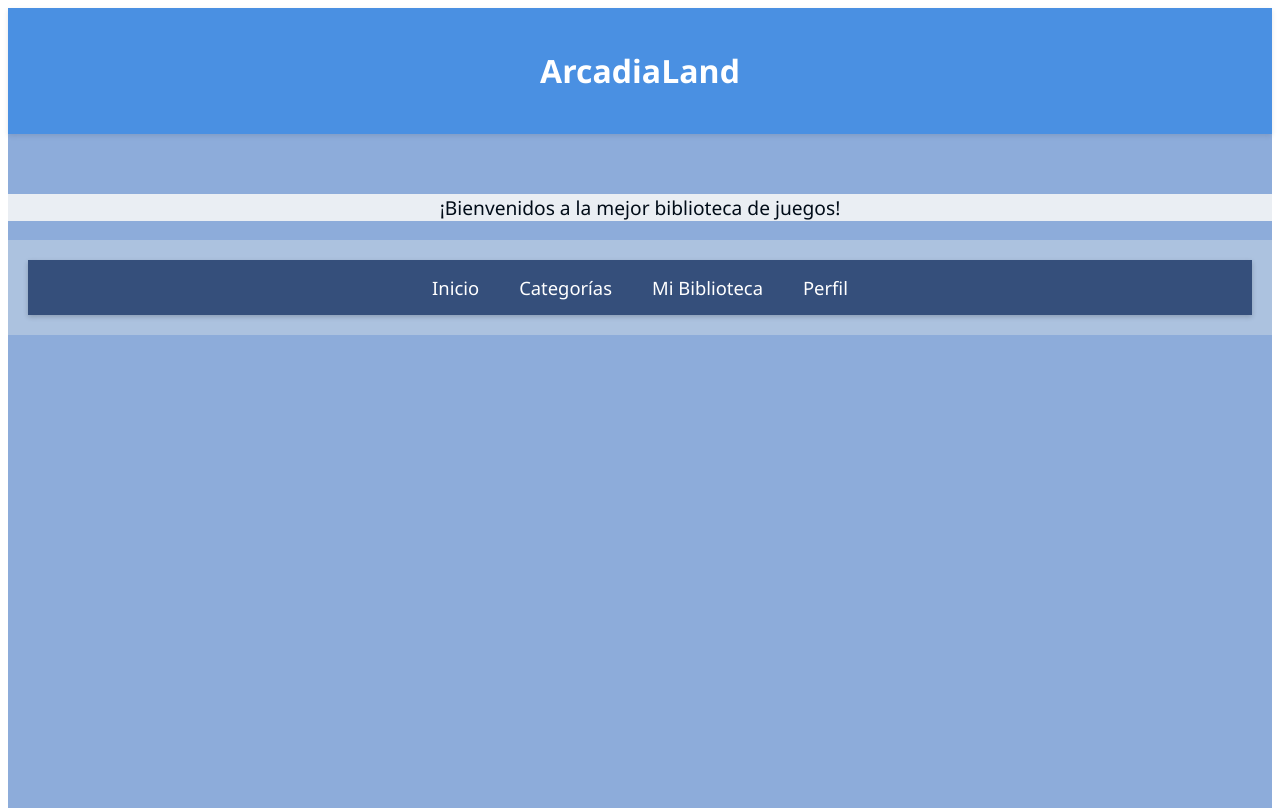
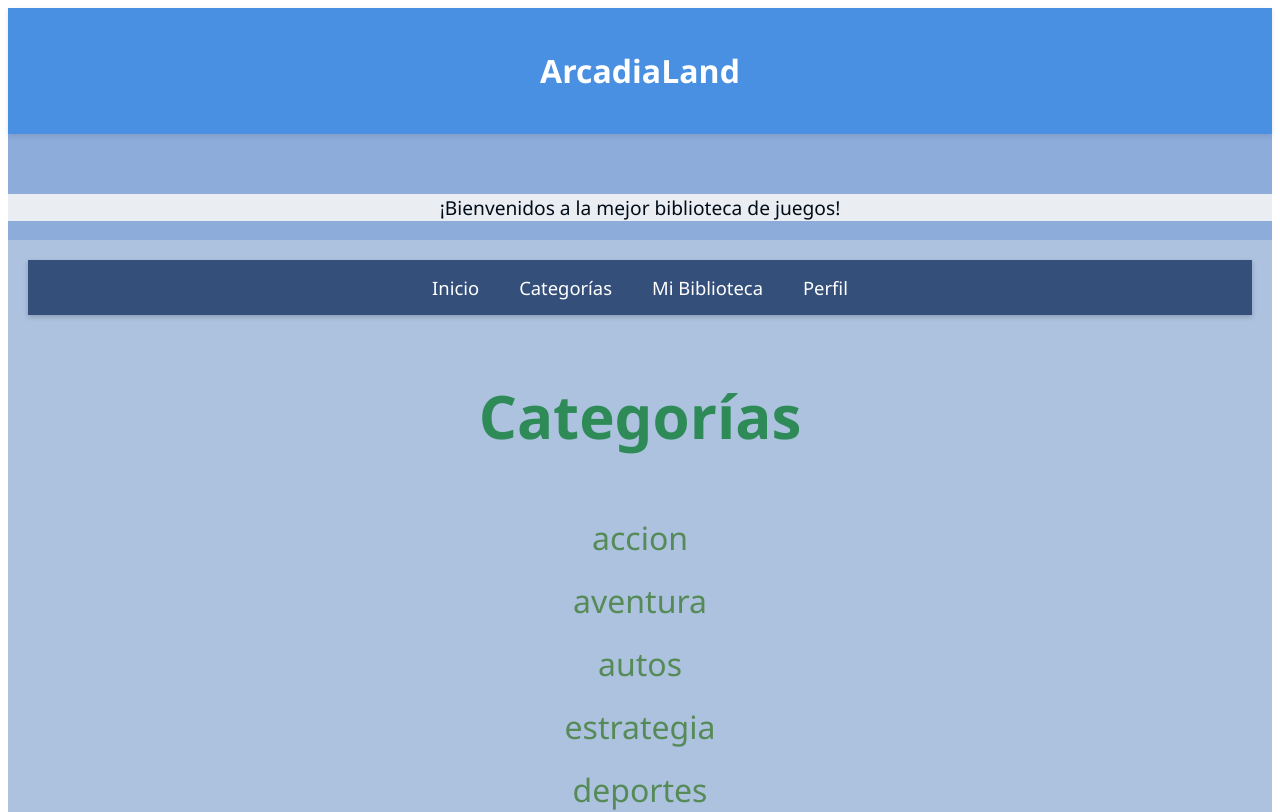
Before and after one commit to Natalia511/gametracker-frontend, a React (Vite) app: page /categorias in a window 1280 px wide. Shown: the top 812 px of the page. Built offline with nearby package versions, Linux system fonts and the light colour scheme.

Commit message:
Arreglos en las categorias

```diff
--- a/src/App.jsx
+++ b/src/App.jsx
@@ -3,6 +3,8 @@ import Inicio from "./paginas/inicio.jsx";
 import GameDetails from "./paginas/gamedetails.jsx";
 import Categorias from "./paginas/categorias.jsx";
 import Navbar from "./componentes/Navbar.jsx";
+import ListaCategorias from "./componentes/ListaCategorias.jsx";
+
 import "./index.css";
 import "./App.css";
 import "./paginas/categorias.css";
@@ -17,15 +19,19 @@ function App() {
       <main className="titulo1">
         <p>¡Bienvenidos a la mejor biblioteca de juegos!</p>
       </main>
+
       <section className="seccion">
- <Navbar className="menu"/>
+        <Navbar className="menu" />
 
         <Routes>
           <Route path="/" element={<Inicio />} />
+
+          <Route path="/categorias" element={<ListaCategorias />} />
+
+          <Route path="/categorias/:categoria" element={<Categorias />} />
+
           <Route path="/gamedetails/:id" element={<GameDetails />} />
-          <Route path="/categorias/:categoria" element={<Categorias />} />
           <Route path="/resenas/:id" element={<GameDetails />} />
-          <Route path="/gamedetails/:id" element={<GameDetails />} />
         </Routes>
       </section>
     </div>
--- /dev/null
+++ b/src/componentes/ListaCategorias.css
@@ -0,0 +1,33 @@
+.lista-categorias {
+  padding: 10px;
+  text-align: center;
+  color: seagreen;
+  font-size: 2.5rem;
+}
+.lista-categorias ul {
+  list-style: none;
+  padding: 0;
+  color: rgb(141, 25, 250);
+}
+
+.lista-categorias li {
+  margin: 8px 0;
+}
+
+.lista-categorias a {
+  color: #568a56;
+  text-decoration: none;
+  font-size: 2.0rem;
+}
+
+.lista-categorias a:hover {
+  text-decoration: underline;
+}
+.lista-categorias-wrapper {
+  max-width: 900px;
+  margin: 40px auto;
+  padding: 30px;
+  border: 3px solid #e5e5e5;
+  border-radius: 20px;
+  background: #b40a0a;
+}
--- /dev/null
+++ b/src/componentes/ListaCategorias.jsx
@@ -0,0 +1,29 @@
+import { Link } from "react-router-dom";
+import "./ListaCategorias.css";
+
+function ListaCategorias() {
+  const categorias = [
+    "accion",
+    "aventura",
+    "autos",
+    "estrategia",
+    "deportes",
+    "terror",
+    "rol"
+  ];
+
+  return (
+    <div className="lista-categorias">
+      <h2>Categorías</h2>
+      <ul>
+        {categorias.map((cat) => (
+          <li key={cat}>
+            <Link to={`/categorias/${cat}`}>{cat}</Link>
+          </li>
+        ))}
+      </ul>
+    </div>
+  );
+}
+
+export default ListaCategorias;
--- a/src/componentes/navbar.jsx
+++ b/src/componentes/navbar.jsx
@@ -4,7 +4,7 @@ function Navbar() {
   return (
     <nav className="menu-nav">
       <Link className="menu-link" to="/">Inicio</Link>
-      <Link className="menu-link" to="/categorias/Acción">Categorías</Link>
+     <Link className="menu-link" to="/categorias">Categorías</Link>
       <Link className="menu-link" to="/biblioteca">Mi Biblioteca</Link>
       <Link className="menu-link" to="/perfil">Perfil</Link>
     </nav>
```
Also changed, not shown: src/componentes/juegolista.js (deleted).
